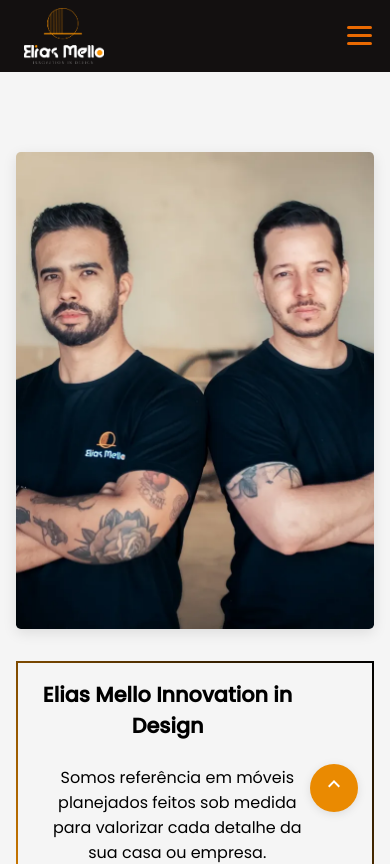
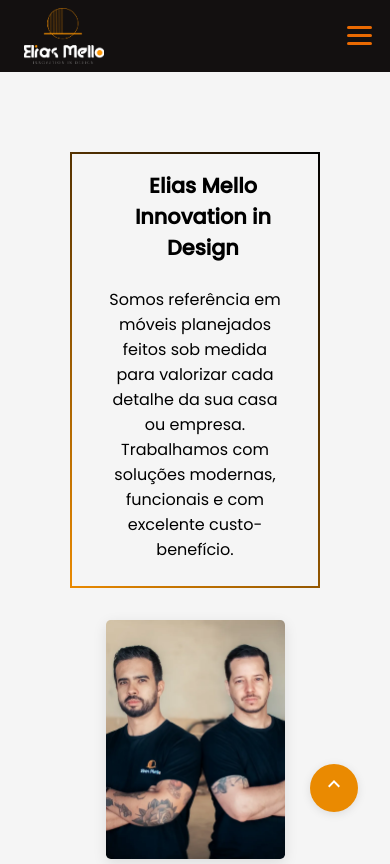
Before and after one commit to leandrobss1/EliasMelloPlanejados, a React (Create React App) app: page /quemsomos in a window 390 px wide. Shown: the top 864 px of the page. Built offline with nearby package versions, Linux system fonts and the light colour scheme.

Commit message:
Ajustando responsividade de imagens na guia QuemSomos

```diff
--- a/src/components/Header/styles.ts
+++ b/src/components/Header/styles.ts
@@ -153,7 +153,8 @@
 	}
 
 	@media (max-width: 768px) {
-		height: 35px;
+		text-align: center;
+		height: 50px;
 		font-size: 0.9rem;
 	}
 
--- a/src/pages/QuemSomos/styles.ts
+++ b/src/pages/QuemSomos/styles.ts
@@ -14,7 +14,6 @@
 	overflow: hidden;
 	background-color: whitesmoke;
 	animation: ${pageFade} 1.5s ease-in-out;
-
 
 `;
 
@@ -89,6 +88,7 @@
   display: flex;
   flex-direction: column;
   gap: 4rem;
+
 `;
 
 export const QSRow = styled.div<{ reverse?: boolean }>`
@@ -101,9 +101,12 @@
 
   @media (max-width: 900px) {
     flex-direction: column;
+	flex-direction: ${({ reverse }) => (reverse ? "column" : "column-reverse")};
     text-align: center;
   }
 `;
+
+
 
 export const QSImage = styled.img`
   width: 45%;
@@ -111,7 +114,7 @@
   box-shadow: 0 4px 14px rgba(0,0,0,0.1);
 
   @media (max-width: 900px) {
-    width: 100%;
+    width: 50%
   }
 `;
 
@@ -120,7 +123,12 @@
   border: solid 2px;
   border-image: linear-gradient(45deg, #ea8a01, #000000) 1;
 
-  @media (max-width: 900px) {
-    width: 100%;
+   @media (max-width: 900px) {
+    width: 70%;
+    margin: 0;
+    display: flex;
+    flex-direction: column;
+    align-items: center;
   }
+
 `;
```
